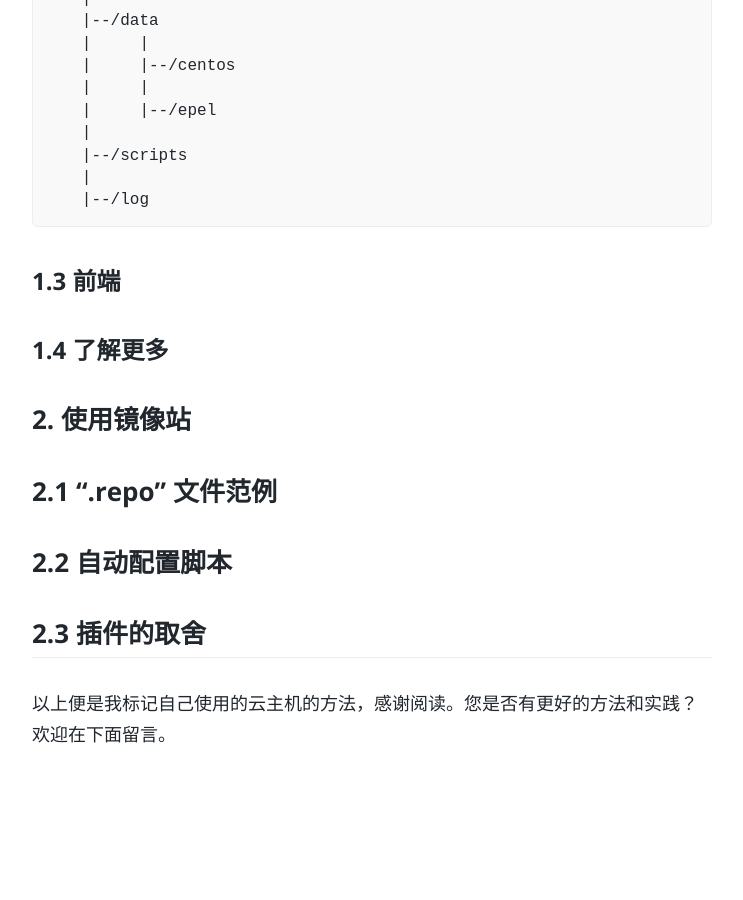
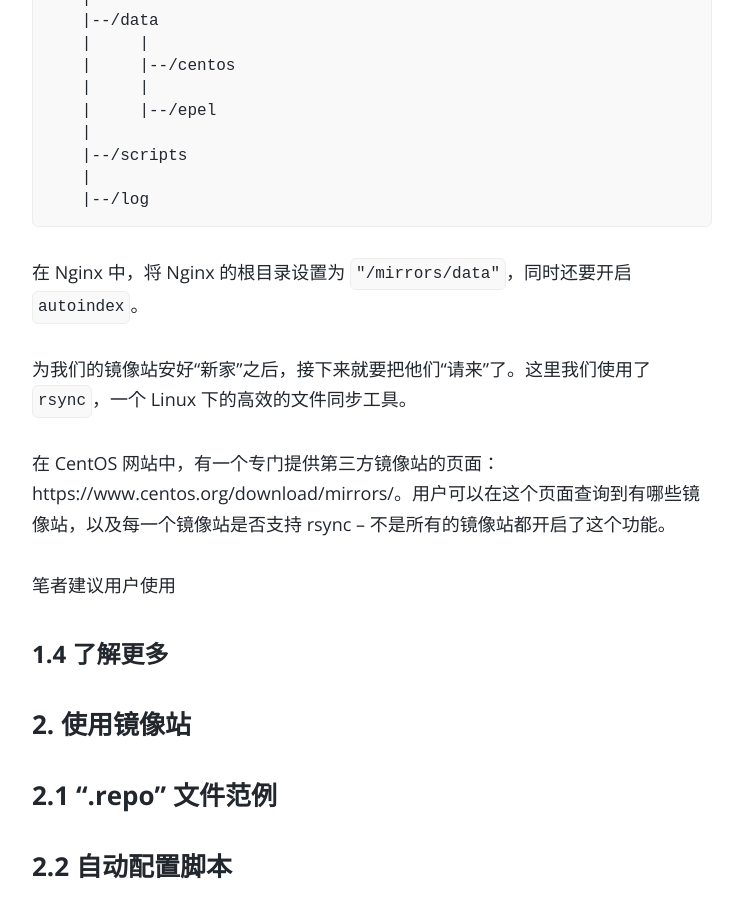
Before and after one commit to colinleefish/colinleefish.github.io, a Jekyll site: the page built from _posts/2016-11-15-how-to-build-a-centos-mirror-site.md, in a window 1280 px wide and 900 px high, scrolled down 2511 px. Shown: the whole window, without its empty margins (268-1011 px from the left). Built offline with Jekyll 4.4.1, drawn with Linux system fonts in a browser that asks for light colours; comment, search, counter and statistics services are not loaded.

Commit message:
no message

````diff
--- a/_posts/2016-11-15-how-to-build-a-centos-mirror-site.md
+++ b/_posts/2016-11-15-how-to-build-a-centos-mirror-site.md
@@ -53,8 +53,15 @@ $ sudo yum install -y nginx
    |--/log
 ```
 
+在 Nginx 中，将 Nginx 的根目录设置为 `"/mirrors/data"`，同时还要开启 `autoindex`。
 
-#### 1.3 前端
+为我们的镜像站安好“新家”之后，接下来就要把他们“请来”了。这里我们使用了 `rsync`，一个 Linux 下的高效的文件同步工具。
+
+在 CentOS 网站中，有一个专门提供第三方镜像站的页面：https://www.centos.org/download/mirrors/。用户可以在这个页面查询到有哪些镜像站，以及每一个镜像站是否支持 rsync -- 不是所有的镜像站都开启了这个功能。
+
+笔者建议用户使用
+
+
 
 #### 1.4 了解更多
 
````
